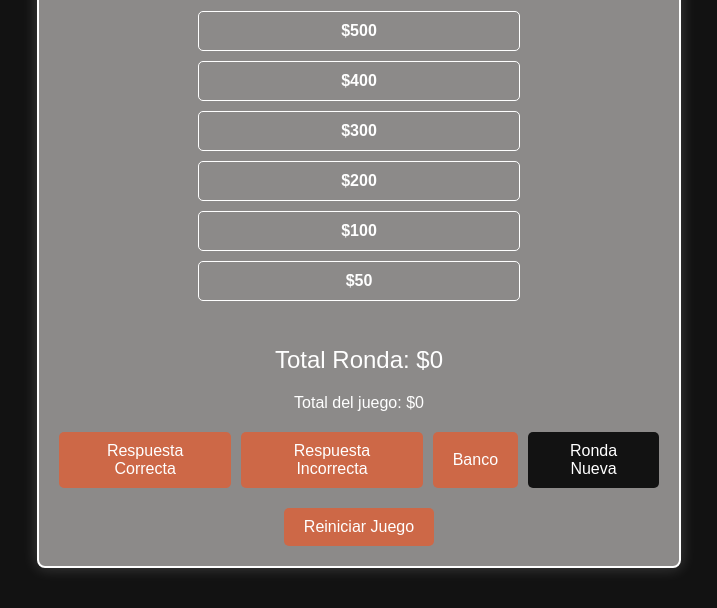
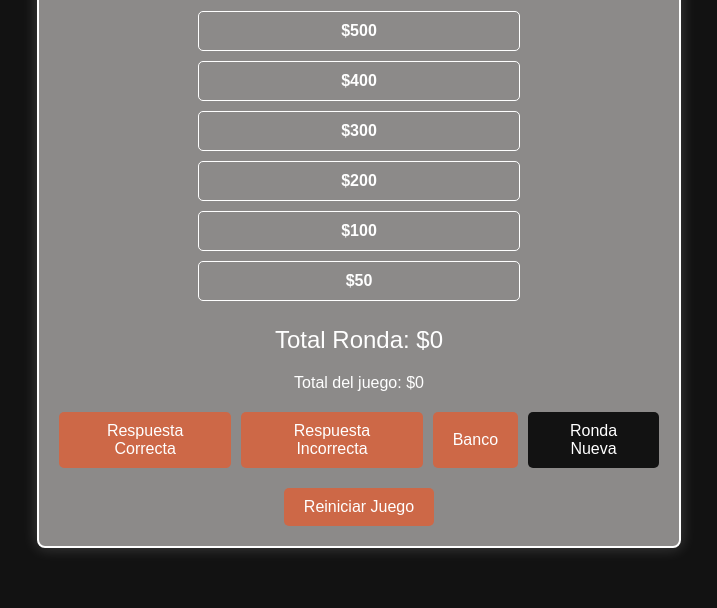
Before and after one commit to JhonyOC13/rival_mas_debil, a plain HTML site: page index.html in a window 1280 px wide. Shown: the part 192-800 px from the top of the page, without its empty margins (281-998 px from the left). Drawn offline with Linux system fonts and the light colour scheme.

Commit message:
CSS Update

```diff
--- a/style.css
+++ b/style.css
@@ -30,7 +30,6 @@ body {
     flex-direction: column;
     align-items: center;
     width: 100%;
-    margin: 20px 0;
 }
 
 .money-step {
```
